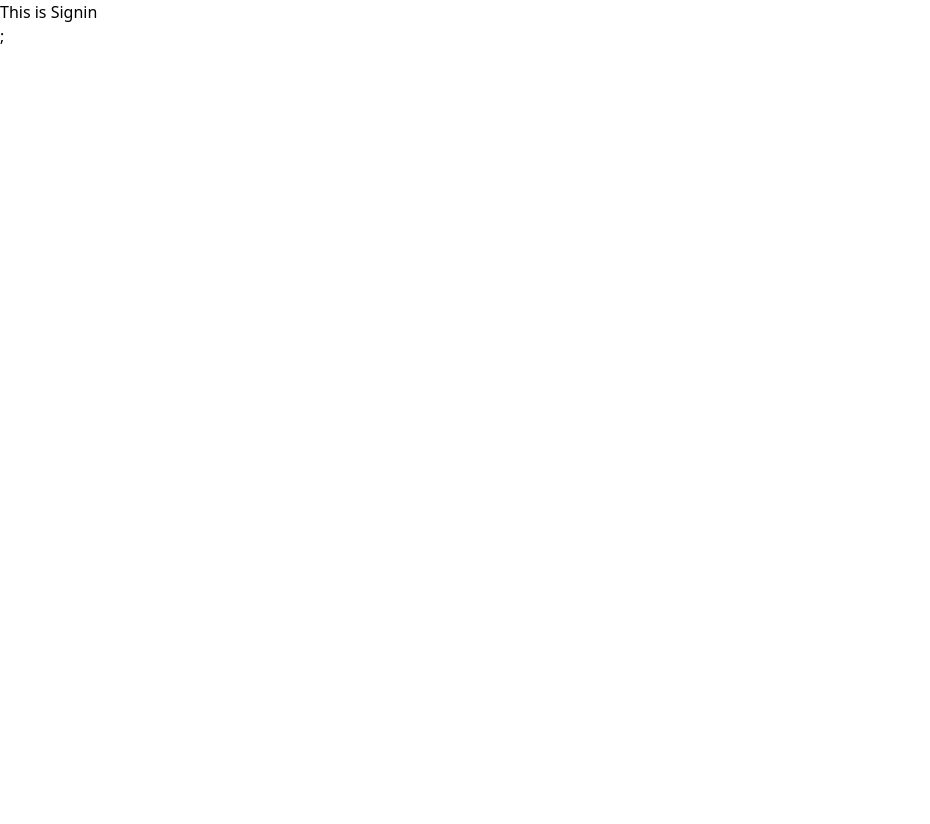
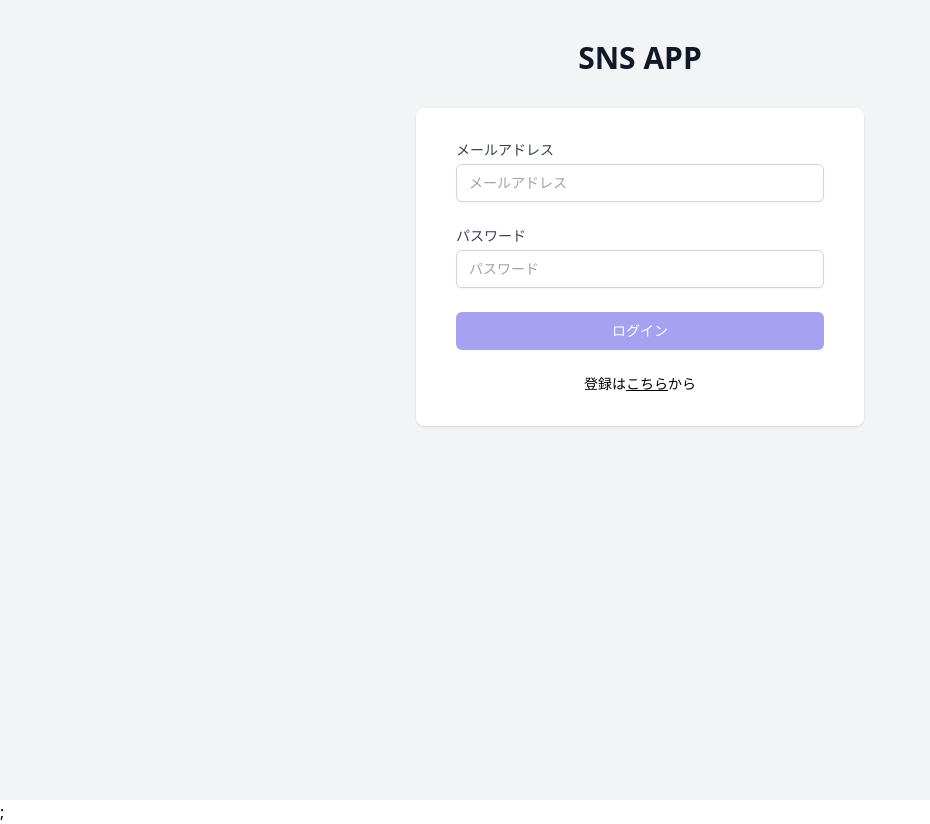
Before and after one commit to SM030330/SNS-APP, a React (Create React App) app: page /signin in a window 1280 px wide. Shown: the whole page, without its empty margins (0-930 px from the left). Before the commit the page ends 800 px from the top, so only its background shows below. Built offline with nearby package versions, Linux system fonts and the light colour scheme; the HTML template or start-up script is replaced by a standard one.

Commit message:
create signin

```diff
--- a/src/pages/Signin.js
+++ b/src/pages/Signin.js
@@ -1,5 +1,82 @@
+import React, { useState } from 'react';
+import { Link } from 'react-router-dom';
+import authRepository from '../repositories/auth';
+
 function Signin() {
-  return <div>This is Signin</div>;
+  const [email, setEmail] = useState('');
+  const [password, setPassword] = useState('');
+
+  const signin = async () => {
+    const user = await authRepository.signin(email, password);
+    console.log(user);
+  }
+  return (
+    <div className="min-h-screen bg-gray-100 py-10 px-4 sm:px-6 lg:px-8">
+      <div className="flex flex-col items-center">
+        <h2 className="text-3xl font-extrabold text-gray-900">SNS APP</h2>
+        <div className="mt-8 w-full max-w-md">
+          <div className="bg-white py-8 px-4 shadow sm:rounded-lg sm:px-10">
+            <div className="space-y-6">
+              <div>
+                <label
+                  className="block text-sm font-medium text-gray-700"
+                  htmlFor="email"
+                >
+                  メールアドレス
+                </label>
+                <div className="mt-1">
+                  <input
+                    onChange={(e) => setEmail(e.target.value)}
+                    id="email"
+                    name="email"
+                    placeholder="メールアドレス"
+                    required
+                    type="email"
+                    className="appearance-none block w-full px-3 py-2 border border-gray-300 rounded-md shadow-sm placeholder-gray-400 focus:outline-none focus:ring-indigo-500 focus:border-indigo-500 sm:text-sm"
+                  />
+                </div>
+              </div>
+              <div>
+                <label
+                  className="block text-sm font-medium text-gray-700"
+                  htmlFor="password"
+                >
+                  パスワード
+                </label>
+                <div className="mt-1">
+                  <input
+                    onChange={(e) => setPassword(e.target.value)}
+                    id="password"
+                    name="password"
+                    placeholder="パスワード"
+                    required
+                    type="password"
+                    className="appearance-none block w-full px-3 py-2 border border-gray-300 rounded-md shadow-sm placeholder-gray-400 focus:outline-none focus:ring-indigo-500 focus:border-indigo-500 sm:text-sm"
+                  />
+                </div>
+              </div>
+              <div>
+                <button
+                  onClick={signin}
+                  className="w-full flex justify-center py-2 px-4 border border-transparent rounded-md shadow-sm text-sm font-medium text-white bg-indigo-600 hover:bg-indigo-700 focus:outline-none focus:ring-2 focus:ring-offset-2 focus:ring-indigo-500 disabled:opacity-50 disabled:cursor-not-allowed"
+                  disabled={email === '' || password === ''}
+                >
+                  ログイン
+                </button>
+              </div>
+              <div className="mt-4 text-center text-sm">
+                登録は
+                <Link className="underline" to={'/signup'}>
+                  こちら
+                </Link>
+                から
+              </div>
+            </div>
+          </div>
+        </div>
+      </div>
+    </div>
+  );
 }
 
 export default Signin;
--- a/src/repositories/auth.js
+++ b/src/repositories/auth.js
@@ -10,6 +10,19 @@
 
     if (error != null)throw new Error(error.message);
     return { ...data.user, userName: data.user.user_metadata.name};
+  },
+
+  async signin(email, password) {
+    const {data, error} = await supabase.auth.signInWithPassword({
+      email,
+      password,
+    });
+
+    if (error != null) throw new Error(error.message);
+    return {
+      ...data.user,
+      userName: data.user.user_metadata.name
+    }
   }
 }
 
```
